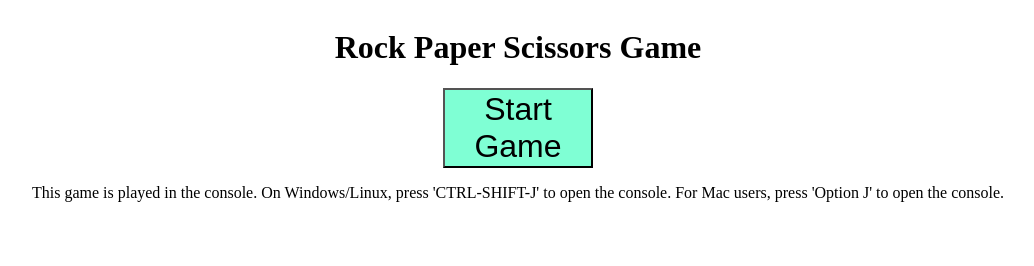
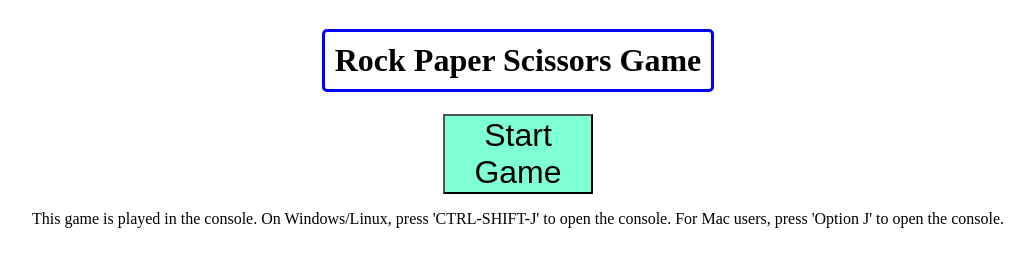
Before and after one commit to Dillind/RPS-NEW, a plain HTML site: page index.html in a window 1280 px wide. Shown: the whole page, without its empty margins (122-1156 px from the left). Drawn offline with Linux system fonts and the light colour scheme.

Commit message:
updated styles.css file

```diff
--- a/styles.css
+++ b/styles.css
@@ -14,3 +14,9 @@ button {
 button:hover {
   cursor: pointer;
 }
+
+h1 {
+  border: 3px solid blue;
+  border-radius: 5px;
+  padding: 10px;
+}
```
